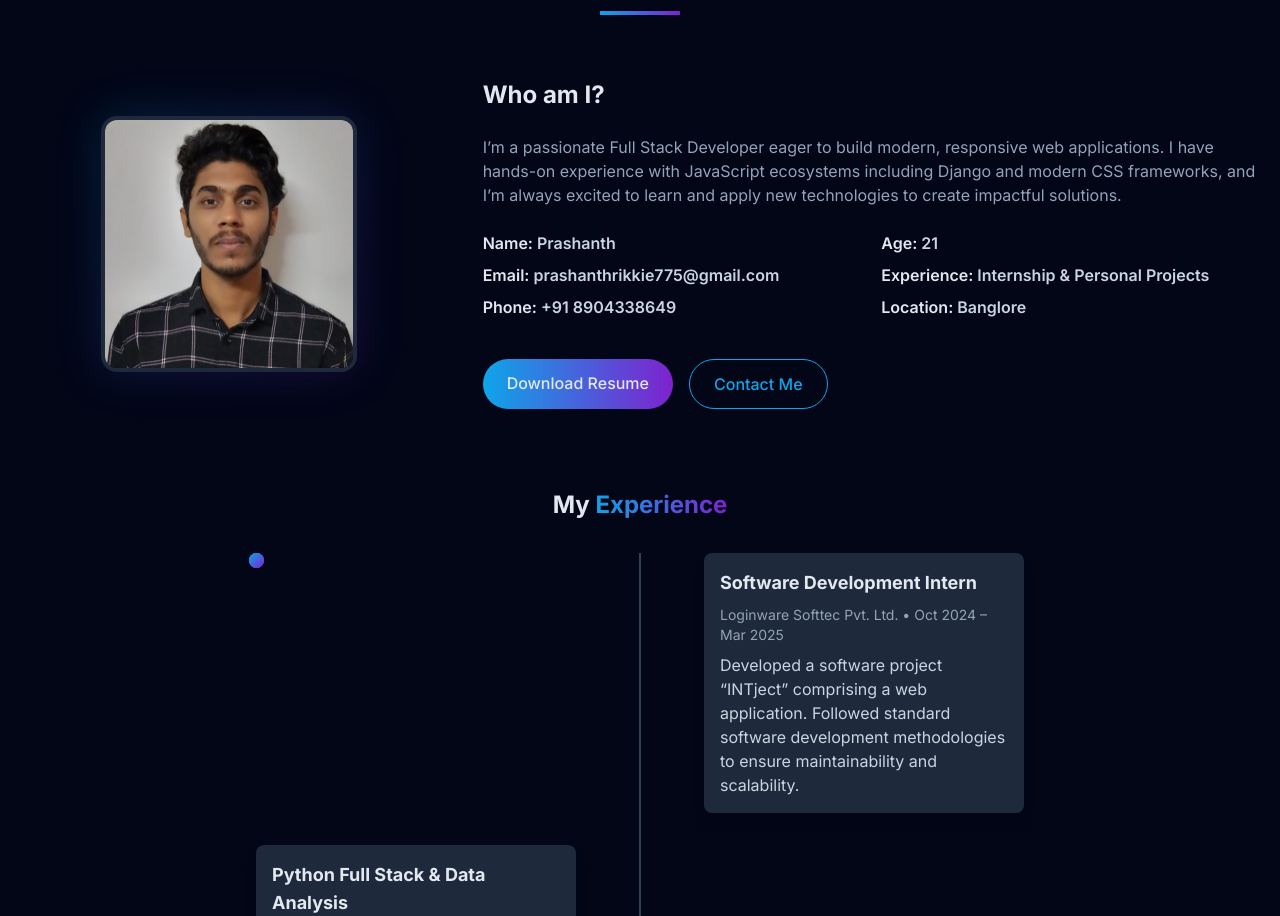
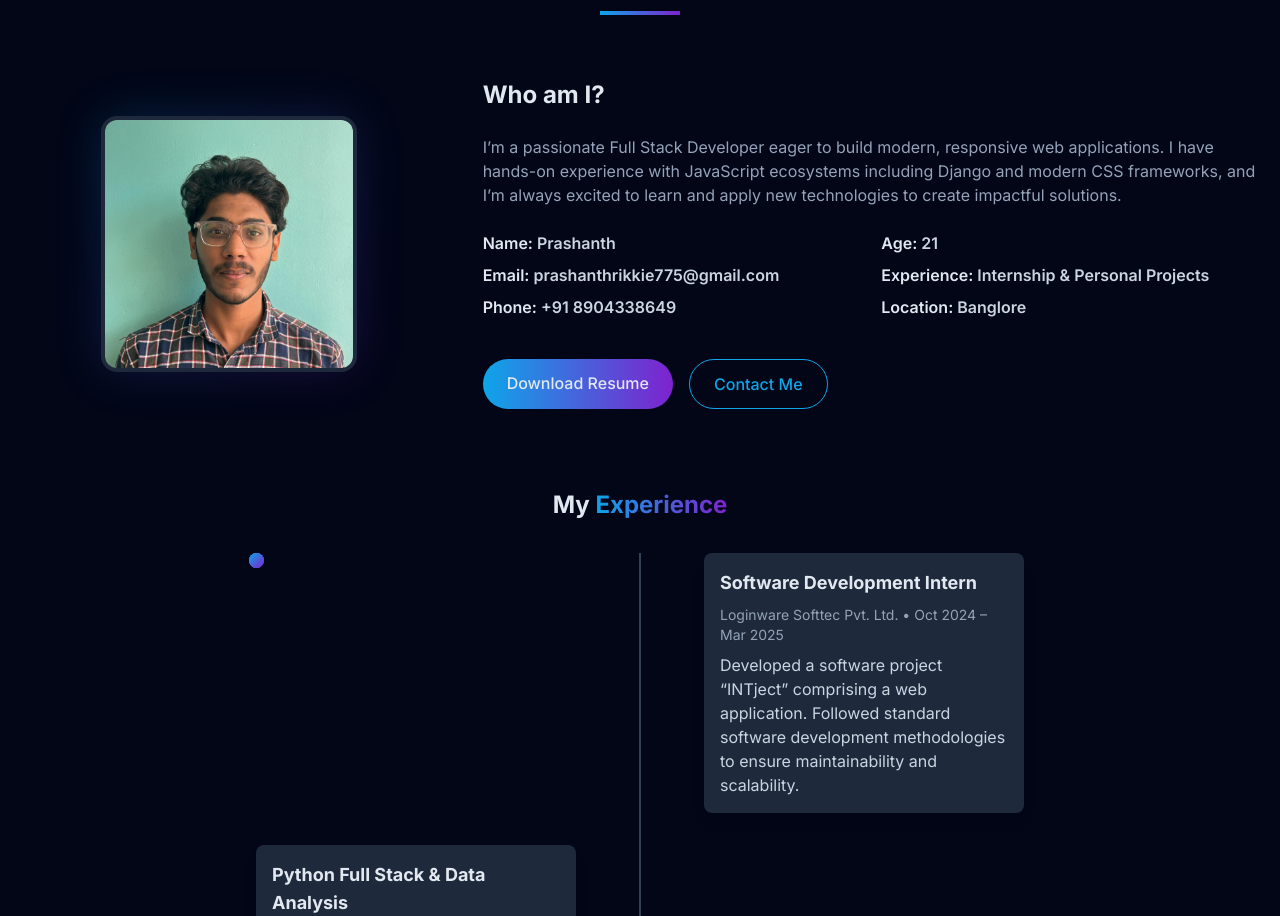
Before and after one commit to PrashanthM1602/Portfolio, a plain HTML site: page index.html in a window 1280 px wide. Shown: the part 925-1841 px from the top of the page. Drawn offline with nearby package versions, Linux system fonts and the light colour scheme.

Commit message:
Update index.html

```diff
--- a/index.html
+++ b/index.html
@@ -223,7 +223,7 @@
                 <div class="md:w-1/3 mb-8 md:mb-0 flex justify-center">
                     <div class="relative w-64 h-64">
                         <div class="absolute inset-0 rounded-2xl bg-gradient-to-br from-primary to-secondary blur-xl opacity-20"></div>
-                        <img src="Images/myimg.jpeg"
+                        <img src="Images/miimg2.jpeg"
                              alt="About"
                              class="relative w-full h-full object-cover rounded-2xl border-4 border-slate-800">
                     </div>
```
